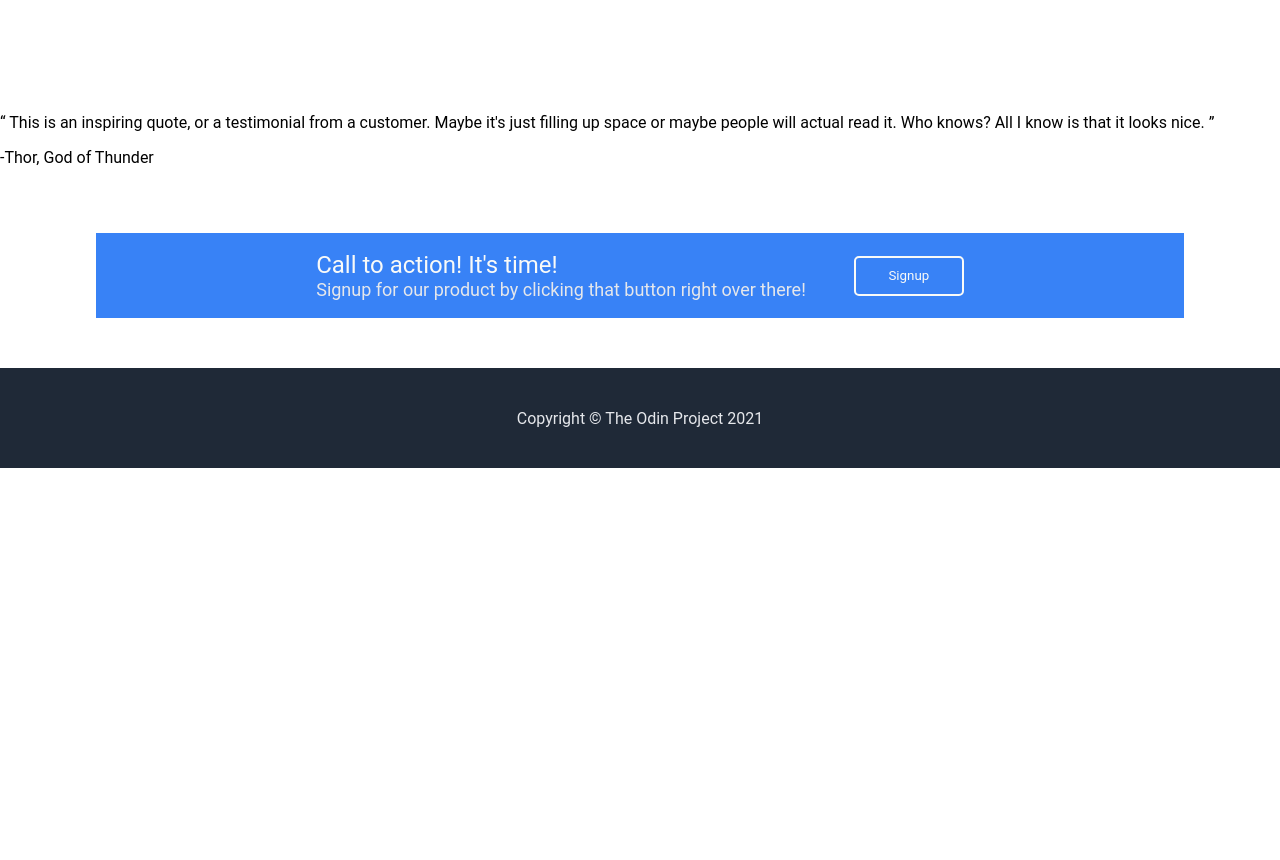
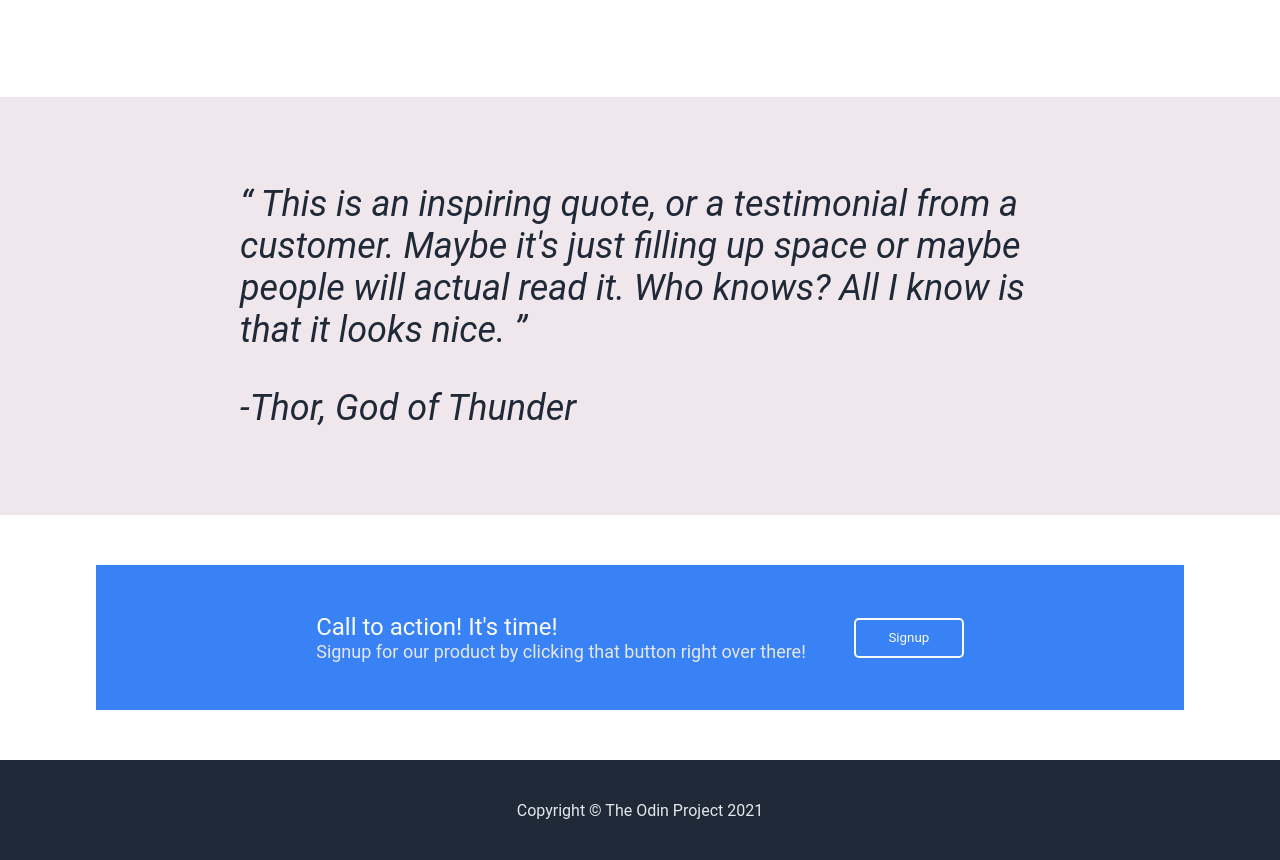
Before and after one commit to webdev-krishna/Landing-Page, a plain HTML site: page index.html in a window 1280 px wide. Shown: the part 921-1781 px from the top of the page. Before the commit the page ends 1389 px from the top, so only its background shows below. Drawn offline with Linux system fonts and the light colour scheme.

Commit message:
done with quote-section but need to add author to it

```diff
--- a/style1.css
+++ b/style1.css
@@ -135,7 +135,23 @@ button {
 }
 
 /*quote-section*/
-
+.quote-section {
+    background-color: #efe7eb;
+    display: flex;
+    flex-direction: column;
+    align-items: center;
+    justify-content: center;
+    padding: 50px;
+}
+.quote-content {
+    width: 800px;
+    font-size: 36px;
+    font-style: italic;
+    color: #1f2937;
+}
+.quote-author {
+    align-items: flex-end;
+}
 
 /*sign up section*/
 .sign-up-section {
@@ -147,13 +163,13 @@ button {
 }
 .sign-up-content {
     background-color: #3882f6;
-    padding: 0 220px;
     font-size: 18px;
     gap: 48px;
     display: flex;
     flex-direction: row;
     align-items: center;
     justify-content: center;
+    padding: 30px 220px;
 
 }
 .sign-up-left {
```
